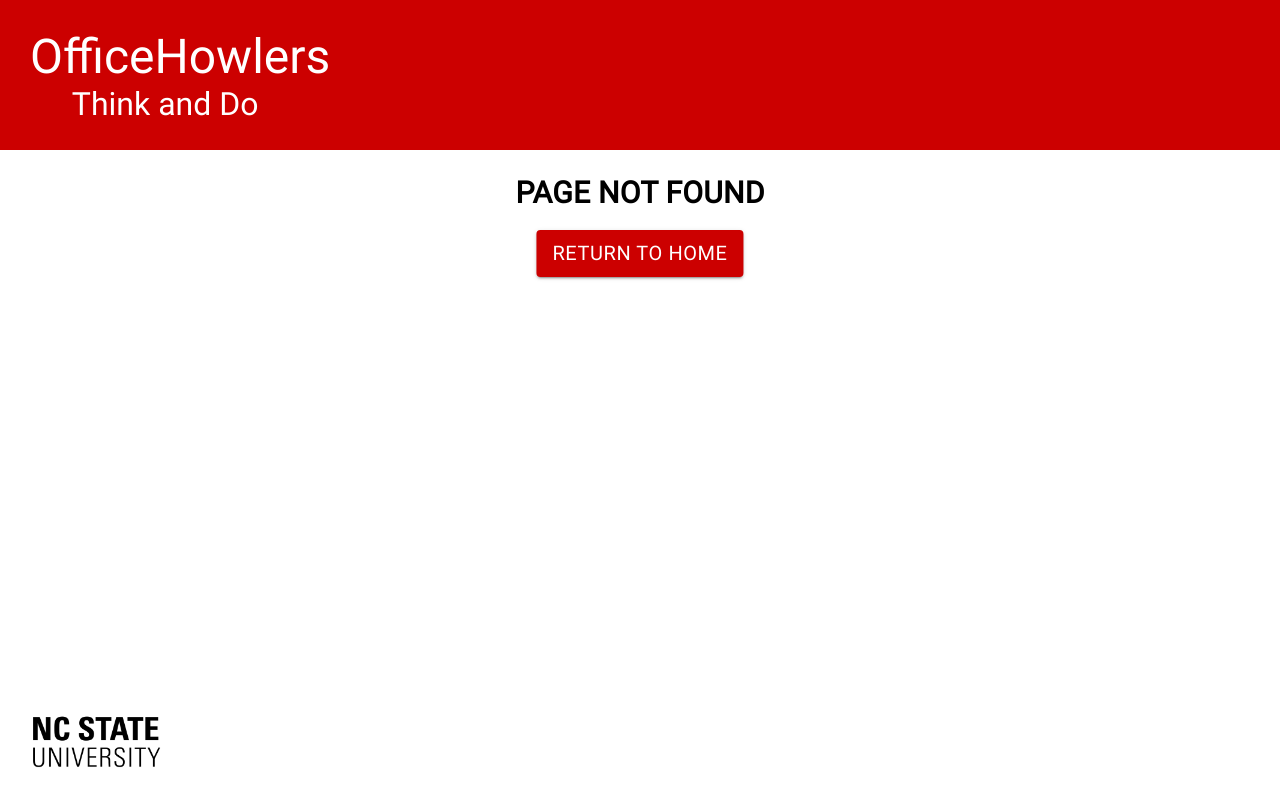
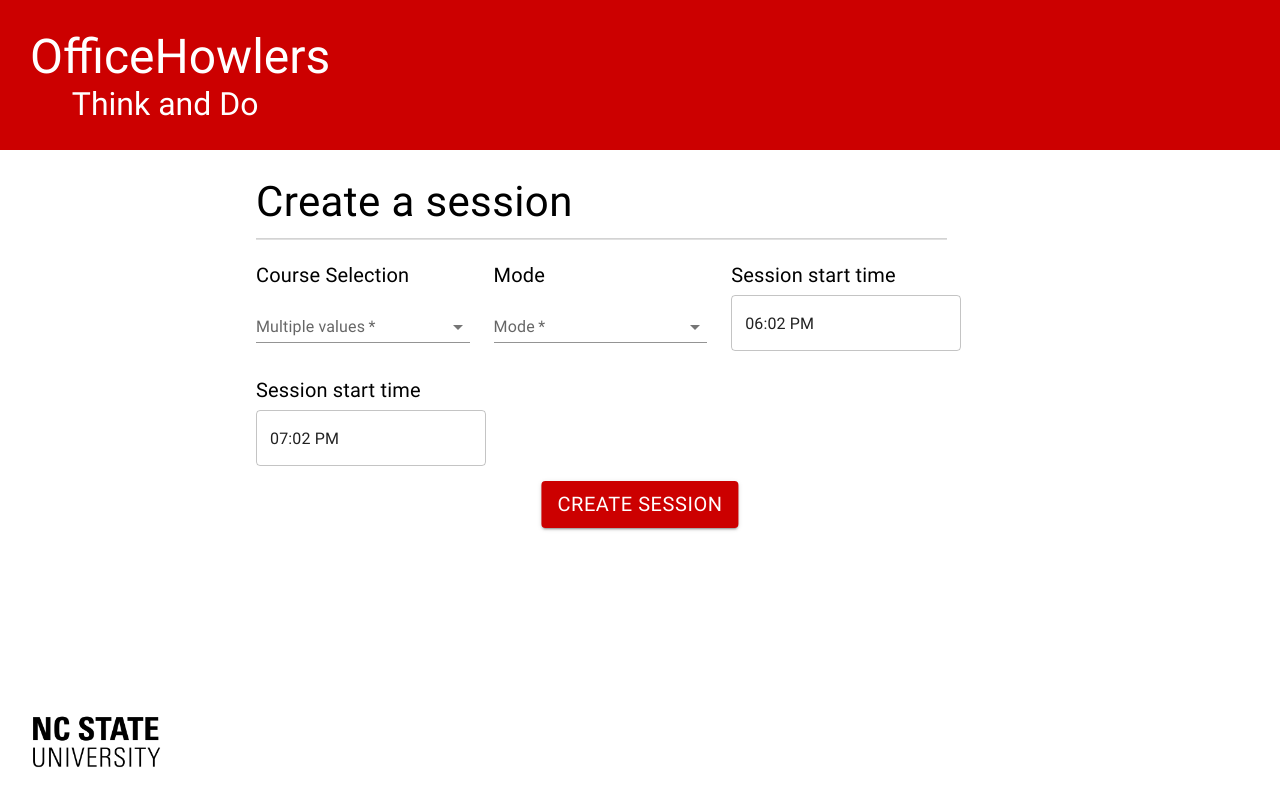
Before and after one commit to lgjenqui/CSC492-OfficeHowlers, a React (Vite) app in the folder OfficeHowlers/: page /instructor/startSession in a window 1280 px wide. Before the commit this address had no page. Shown: the top 806 px of the page. Built offline with nearby package versions, Linux system fonts and the light colour scheme; no server answers.

Commit message:
Added Session frontend and prepared api calls.

```diff
--- a/OfficeHowlers/src/App.tsx
+++ b/OfficeHowlers/src/App.tsx
@@ -5,11 +5,14 @@
 import NCSULogo from "./assets/ncstate-logo.jpg";
 import Banner from "./components/banner/Banner";
 import CreateCourse from "./components/createCourse/CreateCourse";
+import StartSession from "./components/startSession/StartSession";
 import Instructor from "./components/instructor/Instructor";
 import Login from "./components/login/Login";
 import NotFound from "./components/notFound/NotFound";
 import { Box } from "@mui/material";
 import { createCourse } from "./services/api/course";
+import { startSession } from "./services/api/session";
+
 
 const systemRoles = ["Instructor", "TA", "Student"];
 
@@ -26,6 +29,7 @@
 
   const onInstructorOptionsClick = (option: string) => {
     if (option == "Create course") navigate("/instructor/createCourse");
+    else if (option == "Start help session") navigate("/instructor/startSession");
     else navigate("/instructor/deadend");
   };
 
@@ -74,6 +78,11 @@
             element={<CreateCourse onCreateCourse={createCourse} />}
           />
 
+          <Route
+            path="/instructor/startSession"
+            element={<StartSession onStartSession={startSession} />}
+          />
+
           <Route path="/*" element={<NotFound onReturnHome={onReturnHome} />} />
         </Routes>
       </div>
--- /dev/null
+++ b/OfficeHowlers/src/components/startSession/StartSession.tsx
@@ -0,0 +1,137 @@
+import { Box, TextField, Divider, Grid, Button } from "@mui/material";
+import Typography from "@mui/material/Typography";
+import Autocomplete from '@mui/material/Autocomplete';
+import Course from "../../../../Models/course.model";
+import { useEffect, useState } from "react";
+import { getCourses } from "../../services/api/session";
+import { TimePicker } from "@mui/x-date-pickers";
+import React from "react";
+import dayjs, { Dayjs } from "dayjs";
+
+interface Props {
+  onStartSession: (courses: Course[], mode: string | null, startTime: Dayjs | null, endTime:Dayjs | null) => void;
+}
+
+const StartSession = ({ onStartSession }: Props) => {
+  const [courses, setCourses] = useState<Course[]>([]);
+  const [mode, setMode] = useState<string | null>("");
+  const [selectedCourses, setSelectedCourses] = useState<any>([]);
+  const [startTime, setStartTime ] = React.useState<Dayjs | null>(dayjs().add(0,'hour'));
+  const [endTime, setEndTime ] = React.useState<Dayjs | null>(dayjs().add(1,'hour'));
+
+  useEffect(() => {
+    let res = getCourses();
+    res.then((value) => {
+      setCourses(value);
+    });
+    res.catch((error) => {
+      console.error(error);
+    });
+  }, []);
+
+  return (
+    <Box
+      sx={{
+        width: "60%",
+        m: "auto",
+        mt: "20px",
+        alignContent: "center",
+      }}
+    >
+      <Typography sx={{ fontSize: 42, mb: "5px" }}>Create a session</Typography>
+      <Divider
+        sx={{ borderTop: "1px solid lightgrey", width: "90%", mb: "20px" }}
+      />
+      <Grid sx={{ flexGrow: 1 }} container spacing={3}>
+        <Grid sx={{width:"30%"}} item>
+        <Typography sx={{ fontSize: 20, mb: "5px" }}>
+            Course Selection
+        </Typography>
+          <Autocomplete
+            sx ={{minWidth: "100%"}}
+            multiple
+            id="tags-standard"
+            options={courses}
+            getOptionLabel={(option: { name: string }) => {
+              return option?.name
+            }}
+            isOptionEqualToValue={(option, value) => option.name === value.name}
+            value={selectedCourses}
+            onChange={(event, newValue) => {
+              setSelectedCourses(newValue);
+            }}
+            renderInput={(params) => (
+              <TextField
+               required
+                {...params}
+                variant="standard"
+                label="Multiple values"
+              />
+            )}
+          />
+        </Grid>
+        <Grid sx={{width:"30%"}} item>
+        <Typography sx={{ fontSize: 20, mb: "5px" }}>
+            Mode
+        </Typography>
+          <Autocomplete
+            sx ={{minWidth: "100%"}}
+            id="tags-standard"
+            options={["In Person","Zoom"]}
+            value = {mode}
+            onChange={(event, newValue) => {
+              setMode(newValue);
+            }}
+            renderInput={(params) => (
+              <TextField
+                required
+                {...params}
+                variant="standard"
+                label="Mode"
+              />
+            )}
+          />
+        </Grid>
+        <Grid item>
+          <Typography sx={{ fontSize: 20, mb: "5px" }}>
+            Session start time
+          </Typography>
+            <TimePicker
+            value={startTime}
+            onChange={(newValue) => setStartTime(newValue)}
+            />
+        </Grid>
+        <Grid item>
+          <Typography sx={{ fontSize: 20, mb: "5px" }}>
+            Session start time
+          </Typography>
+            <TimePicker
+            value={endTime}
+            onChange={(newValue) => setEndTime(newValue)}
+            />
+        </Grid>
+      </Grid>
+      <Button
+        sx={{
+          m: 0,
+          mt: "15px",
+          position: "absolute",
+          left: "50%",
+          msTransform: "translateX(-50%)",
+          transform: "translatex(-50%)",
+          fontSize: 20,
+          backgroundColor: "#CC0000",
+          ":hover": {
+            backgroundColor: "#9e0000",
+          },
+        }}
+        variant="contained"
+        onClick={() => onStartSession(selectedCourses, mode, startTime, endTime)}
+      >
+        Create session
+      </Button>
+    </Box>
+  );
+};
+
+export default StartSession;
--- /dev/null
+++ b/OfficeHowlers/src/services/api/session.ts
@@ -0,0 +1,29 @@
+import { Dayjs } from "dayjs";
+import Course from "../../../../Models/course.model";
+export async function startSession(courses: Course[], mode: string | null , startTime: Dayjs | null, endTime: Dayjs | null) {
+    var names:string[] = new Array(courses.length);
+    for(var i = 0; i < courses.length; i++){
+        names[i] = courses[i].name;
+    }
+    console.log(names);
+    console.log(mode);
+    console.log(startTime);
+    console.log(endTime);
+    /**const requestOptions = {
+      method: "POST",
+      headers: { "Content-Type": "application/json" },
+      body: JSON.stringify({
+        sessionCourses: names,
+        sessionMode: mode,
+        startTime: startTime,
+        endTime: endTime
+      }),
+    };
+    */
+    // Create the new course
+    //await fetch("http://localhost:8080/api/course/create", requestOptions);
+}
+export async function getCourses(): Promise<Course[]> {
+    // Update the existing list of courses in the system
+    return (await fetch("http://localhost:8080/api/course/all")).json();
+}
```
